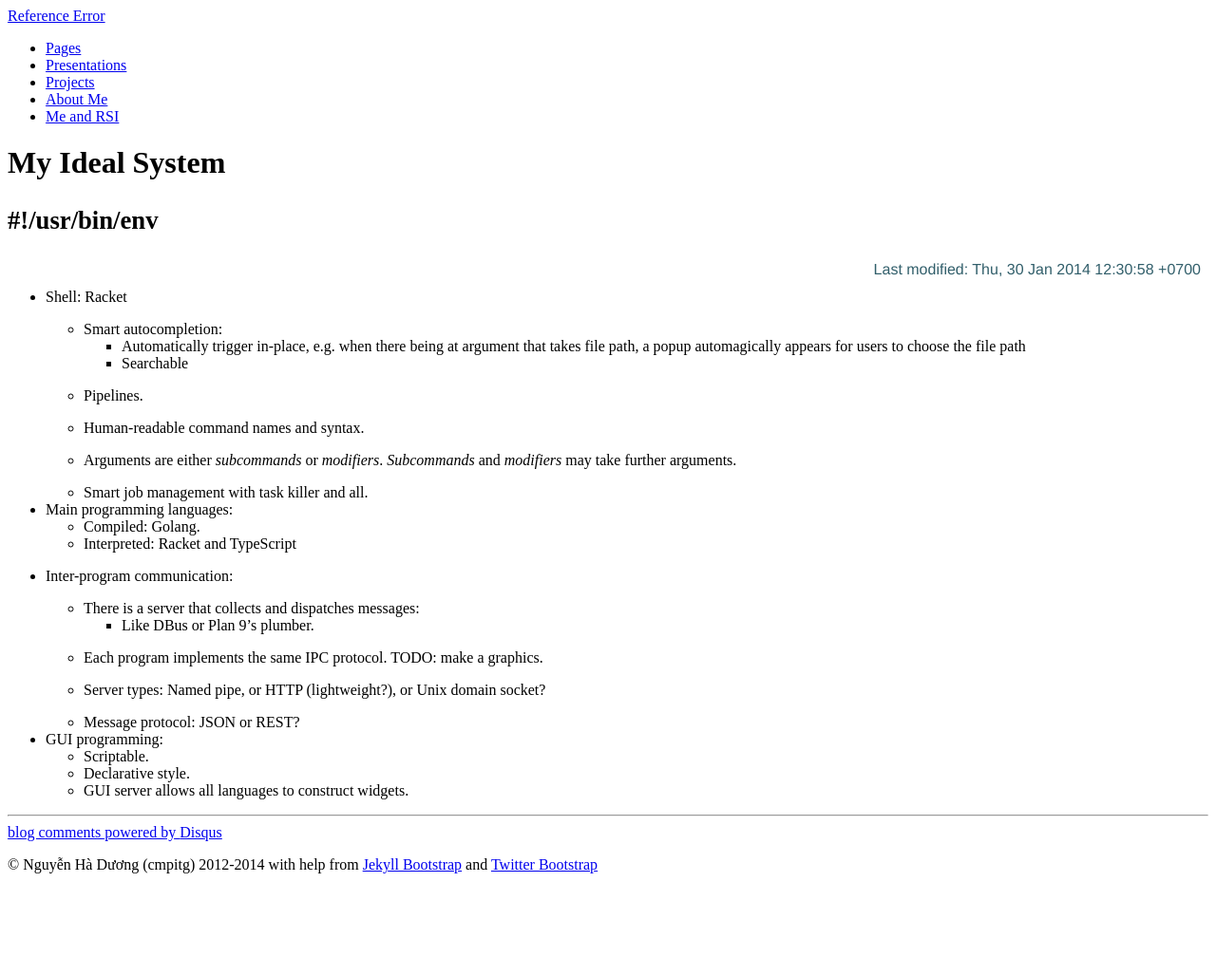
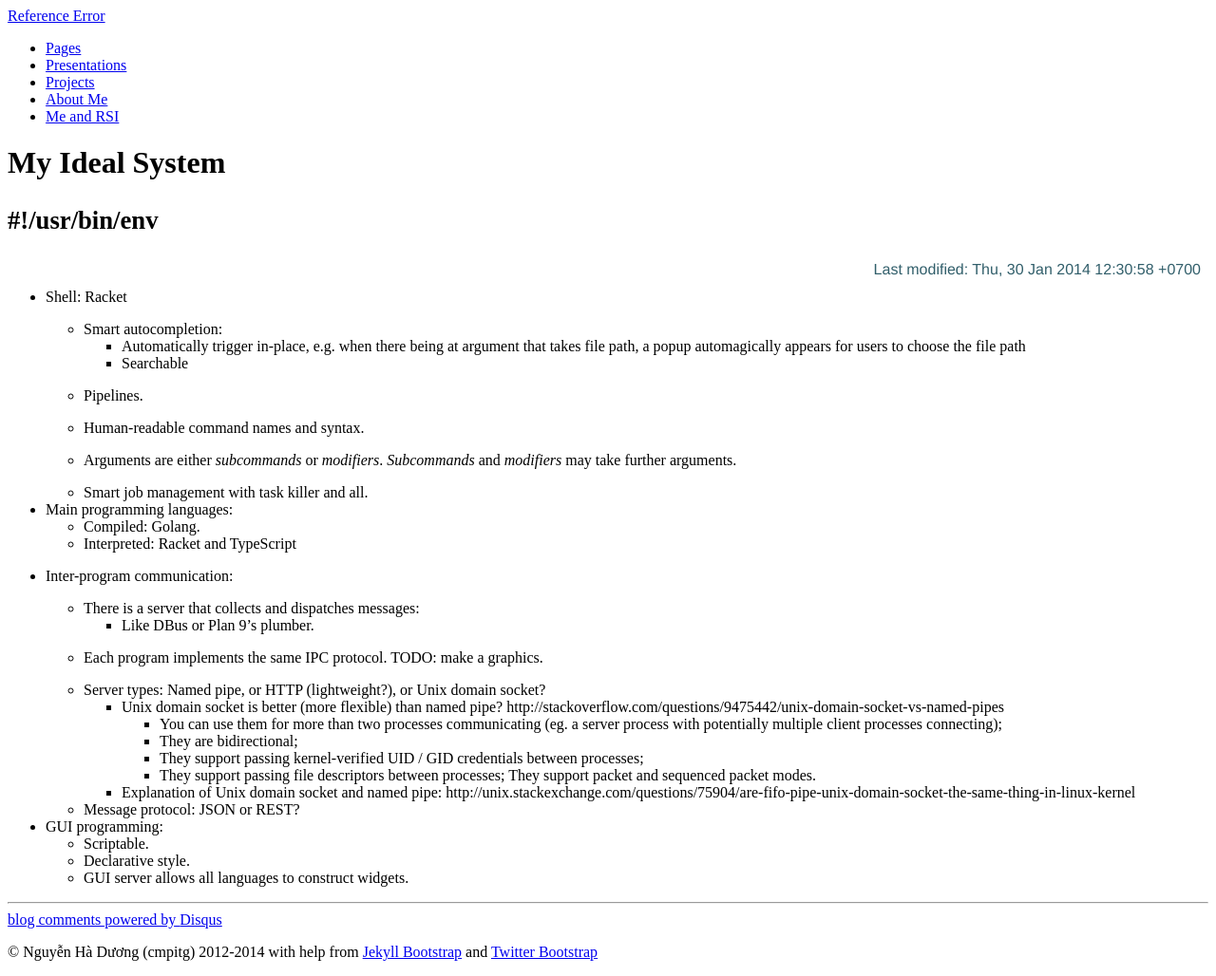
Before and after one commit to cmpitg/cmpitg.github.com, a Jekyll site: the page built from random/ideal-system.md, in a window 1280 px wide. Shown: the whole page at 95% size. Built offline with Jekyll 4.4.1, drawn with Linux system fonts in a browser that asks for light colours; Markdown is read by kramdown in place of the engine named in the settings; comment, search, counter and statistics services are not loaded; before the commit the page ends 936 px from its top, so only the background shows below that.

Commit message:
Update IPC server types

```diff
--- a/random/ideal-system.md
+++ b/random/ideal-system.md
@@ -36,6 +36,17 @@ last_updated: Thu, 30 Jan 2014 12:30:58 +0700
   - Each program implements the same IPC protocol.  TODO: make a graphics.
 
   - Server types: Named pipe, or HTTP (lightweight?), or Unix domain socket?
+    * Unix domain socket is better (more flexible) than named pipe?
+      http://stackoverflow.com/questions/9475442/unix-domain-socket-vs-named-pipes
+      - You can use them for more than two processes communicating (eg. a
+        server process with potentially multiple client processes connecting);
+      - They are bidirectional;
+      - They support passing kernel-verified UID / GID credentials between processes;
+      - They support passing file descriptors between processes; They support
+        packet and sequenced packet modes.
+    * Explanation of Unix domain socket and named pipe:
+      http://unix.stackexchange.com/questions/75904/are-fifo-pipe-unix-domain-socket-the-same-thing-in-linux-kernel
+
 
   - Message protocol: JSON or REST?
 
```
